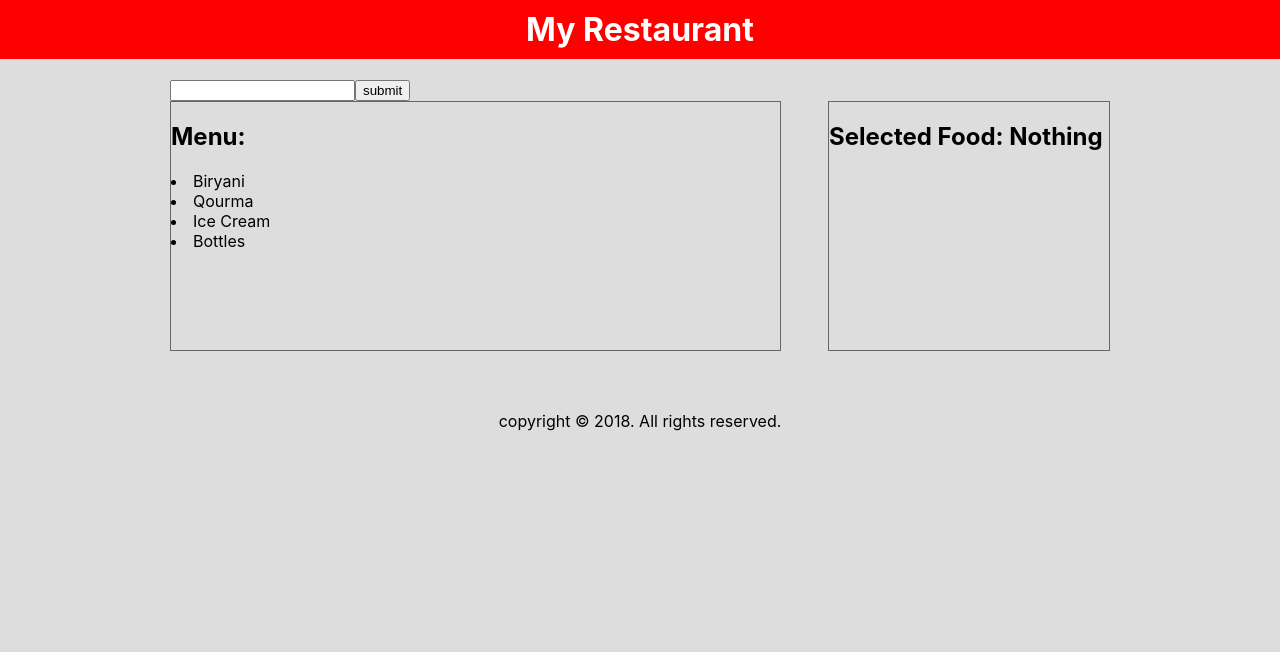
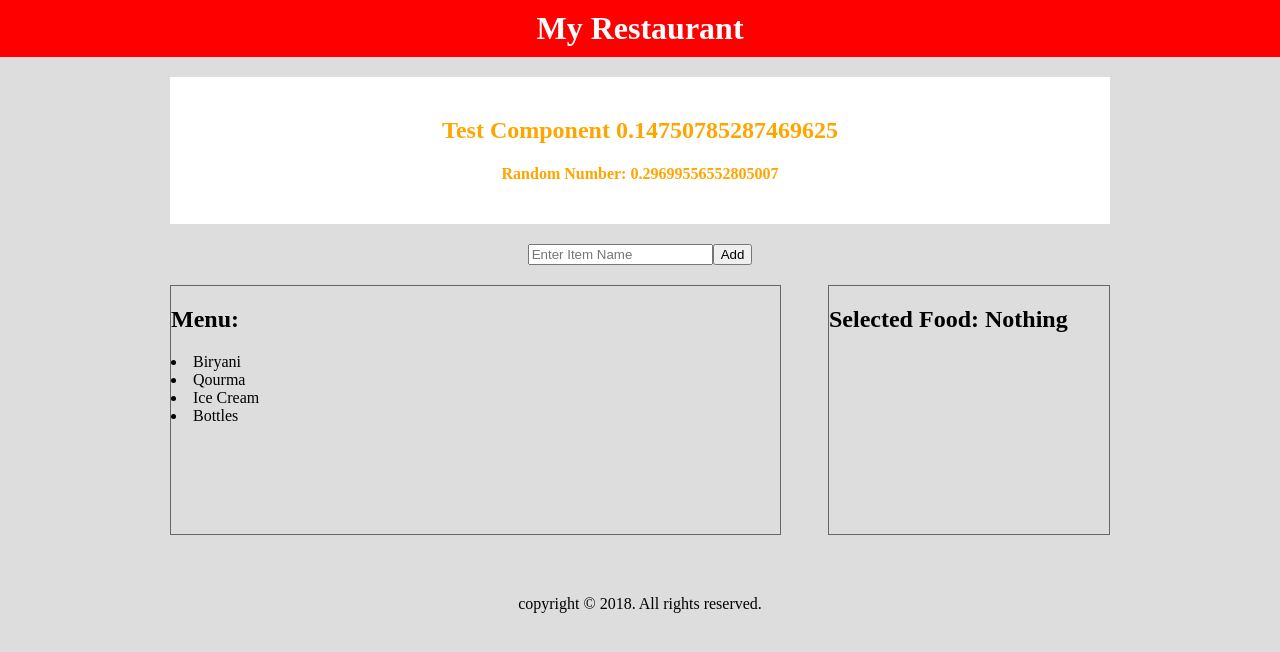
Before and after one commit to TechnaPK/batch2-react-practice-code, a React (Create React App) app: page / in a window 1280 px wide. Shown: the top 652 px of the page. Built offline with nearby package versions, Linux system fonts and the light colour scheme.

Commit message:
Component APIs and Lifycycle methods

```diff
--- a/public/index.html
+++ b/public/index.html
@@ -25,7 +25,7 @@
     <noscript>
       You need to enable JavaScript to run this app.
     </noscript>
-    <div id="root"></div>
+    <div id="abc"></div>
     <!--
       This HTML file is a template.
       If you open it directly in the browser, you will see an empty page.
--- a/src/App.css
+++ b/src/App.css
@@ -38,3 +38,10 @@ body{
   border: 1px solid #666;
   min-height: 250px;
 }
+
+.testComponent{
+  background: #fff;
+  text-align: center;
+  color: orange;
+  padding: 20px
+}
--- a/src/App.js
+++ b/src/App.js
@@ -5,11 +5,14 @@ import Footer from './components/Footer'
 import './App.css';
 
 class App extends Component {
+ state={
 
+ }
   render() {
 
     return (
-      <div>
+      <div className="App">
+      <div></div>
         <Header />
         <Content />
         <Footer />
--- a/src/components/Content.js
+++ b/src/components/Content.js
@@ -1,6 +1,7 @@
 import React, { Component } from 'react';
 import LeftPane from './LeftPane'
 import RightPane from './RightPane'
+import Test from './Test'
 
 class Content extends Component {
 
@@ -9,8 +10,6 @@ class Content extends Component {
     selectedFood: 'Nothing',
     menu: ["Biryani", "Qourma", "Ice Cream", "Bottles"]
   }
-
-
 
   updateSelection = (value, index) => {
 
@@ -32,10 +31,14 @@ class Content extends Component {
 
     return (
       <div className="contentArea">
-        <div>
 
-          < input type="text" ref="menu_item" />
-          <input type="submit" value="submit" onClick={this.handleSubmit} />
+        <Test />
+
+        <div style={{textAlign: 'center', margin: '20px 0'}}>
+
+          <input type="text" ref="menu_item" placeholder="Enter Item Name" />
+          <input type="submit" value="Add" onClick={this.handleSubmit} />
+
         </div>
 
         <LeftPane menu={this.state.menu} updateSelection={this.updateSelection} />
--- /dev/null
+++ b/src/components/Test.js
@@ -0,0 +1,41 @@
+import React, { Component } from 'react';
+
+class Test extends Component {
+
+  constructor(props){
+    super(props)
+    console.log( "constructor method is invoked" )
+  }
+
+  componentDidMount(){
+    console.log( "componentDidMount method is invoked" )
+  }
+
+  componentDidUpdate(){
+    console.log( "componentDidUpdate method is invoked" )
+  }
+
+  componentWillUnmount(){
+    console.log( "componentWillUnmount method is invoked" )
+  }
+
+  render() {
+
+    console.log( "render method is invoked" )
+
+    return (
+
+      <div className="testComponent">
+
+        <h2 onClick={() => { this.forceUpdate() }}>Test Component {Math.random()}</h2>
+
+        <h4>Random Number: {Math.random()}</h4>
+
+      </div>
+
+    )
+
+  }
+
+}
+export default Test
--- a/src/index.css
+++ /dev/null
@@ -1,14 +0,0 @@
-body {
-  margin: 0;
-  padding: 0;
-  font-family: -apple-system, BlinkMacSystemFont, "Segoe UI", "Roboto", "Oxygen",
-    "Ubuntu", "Cantarell", "Fira Sans", "Droid Sans", "Helvetica Neue",
-    sans-serif;
-  -webkit-font-smoothing: antialiased;
-  -moz-osx-font-smoothing: grayscale;
-}
-
-code {
-  font-family: source-code-pro, Menlo, Monaco, Consolas, "Courier New",
-    monospace;
-}
--- a/src/index.js
+++ b/src/index.js
@@ -1,12 +1,11 @@
 import React from 'react';
 import ReactDOM from 'react-dom';
-import './index.css';
 import App from './App';
-import * as serviceWorker from './serviceWorker';
+// import * as serviceWorker from './serviceWorker';
 
-ReactDOM.render(<App />, document.getElementById('root'));
+ReactDOM.render( <App />, document.getElementById('abc') );
 
 // If you want your app to work offline and load faster, you can change
 // unregister() to register() below. Note this comes with some pitfalls.
 // Learn more about service workers: http://bit.ly/CRA-PWA
-serviceWorker.unregister();
+// serviceWorker.unregister();
```
